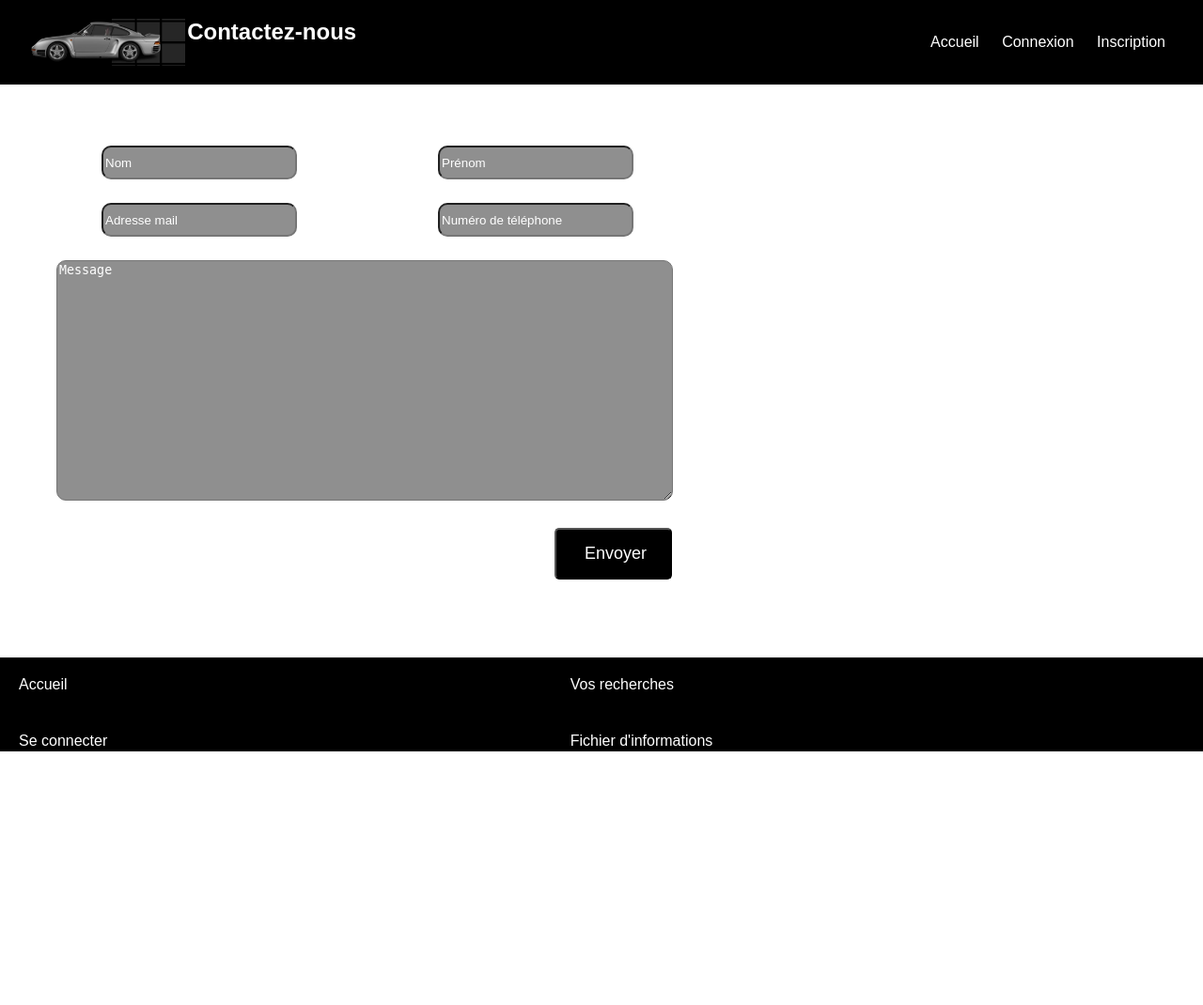
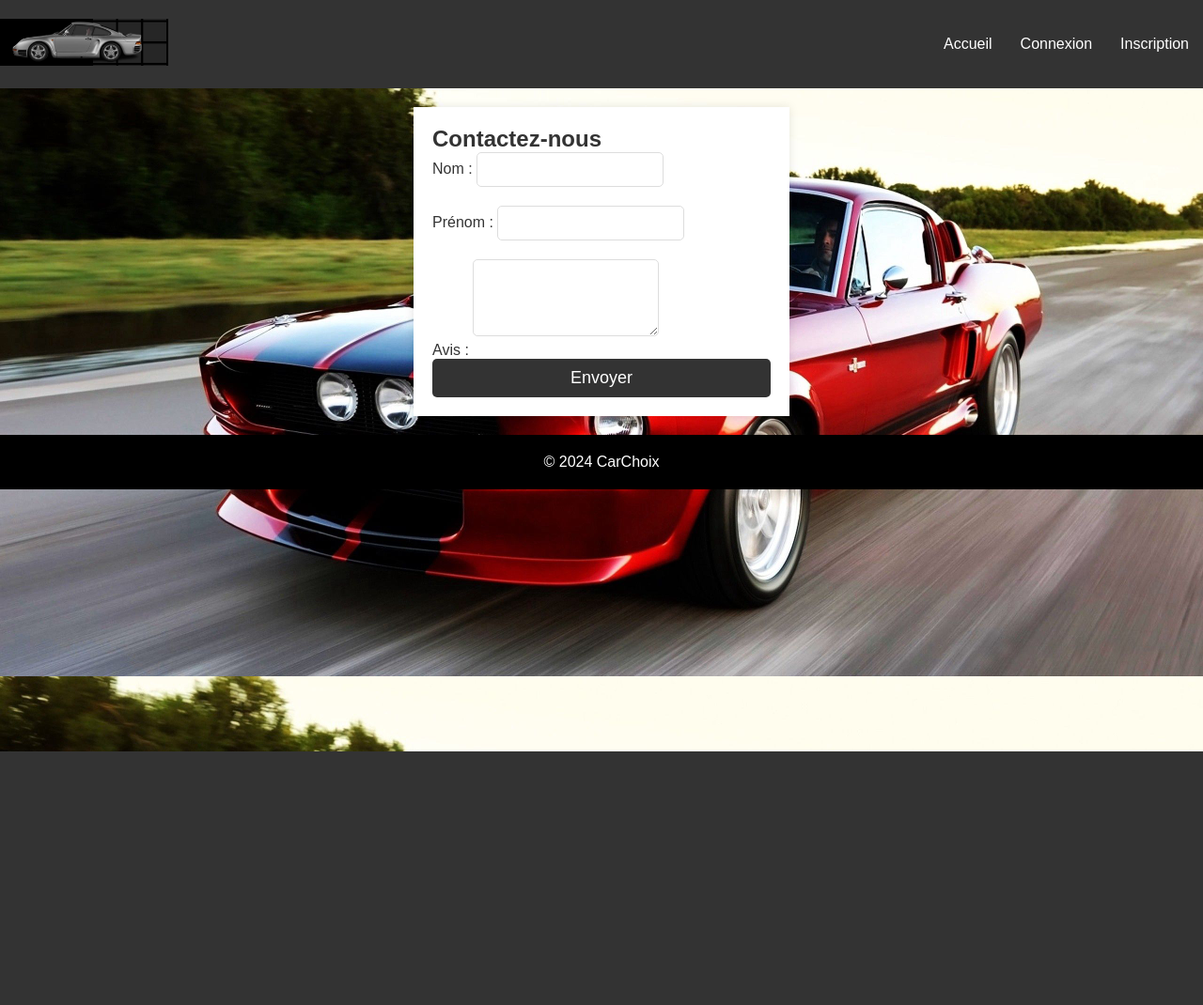
Before and after one commit to JB0000ANAS/gestion_de_projet, a PHP site: page /contact.php in a window 1280 px wide. Shown: the whole page at 94% size. After the commit the page ends 800 px from the top, so only its background shows below. Run offline with PHP 8.4, Linux system fonts and the light colour scheme; the visitor is signed in with stand-in values (Sample User, id 1); tables that the repository leaves empty or names only in its code hold one stand-in row (values such as "Sample post").

Commit message:
Update contact.php

```diff
--- a/contact.php
+++ b/contact.php
@@ -1,17 +1,150 @@
+<?php
+session_start();
+
+if (!isset($_SESSION['user_id'])) {
+    header("Location: login.php");
+    exit;
+}
+
+try {
+    $pdo = new PDO("mysql:host=localhost;dbname=voiture", "root", "");
+    $pdo->setAttribute(PDO::ATTR_ERRMODE, PDO::ERRMODE_EXCEPTION);
+} catch(PDOException $e) {
+    echo 'Erreur lors de la connexion à la base de données : ' . $e->getMessage();
+    exit();
+}
+
+$user_id = $_SESSION['user_id'];
+
+$stmt = $pdo->prepare("SELECT * FROM utilisateur WHERE ID = :id");
+$stmt->bindParam(':id', $user_id);
+$stmt->execute();
+$user = $stmt->fetch(PDO::FETCH_ASSOC);
+
+if ($_SERVER['REQUEST_METHOD'] == 'POST') {
+    $nom = $_POST['nom'];
+    $prenom = $_POST['prenom'];
+    $avis = $_POST['demande']; // Assurez-vous que le nom du champ de texte dans le formulaire correspond à 'demande'
+
+    // Modification ici : vérifiez si l'utilisateur a déjà laissé un avis
+    if ($nom == $user['nom'] && $prenom == $user['prenom']) {
+        if (empty($user['avis'])) { // Vérifiez si 'avis' est vide pour cet utilisateur
+            try {
+                $stmt = $pdo->prepare("UPDATE utilisateur SET avis = :avis WHERE ID = :id");
+                $stmt->bindParam(':avis', $avis);
+                $stmt->bindParam(':id', $user_id);
+                $stmt->execute();
+
+                echo "<div class='success-message'>Votre avis a été enregistré avec succès.</div>";
+            } catch(PDOException $e) {
+                echo '<div class="error-message">Erreur lors de l\'enregistrement de l\'avis : ' . $e->getMessage() . '</div>';
+            }
+        } else {
+            // Si l'utilisateur a déjà un avis, vous pouvez choisir d'afficher un message différent ou de mettre à jour l'avis existant.
+            echo "<div class='error-message'>Vous avez déjà laissé un avis.</div>";
+        }
+    } else {
+        echo '<div class="error-message">Les informations fournies ne correspondent pas à celles de votre profil.</div>';
+    }
+}
+?>
+
 <!DOCTYPE html>
 <html lang="fr">
 <head>
     <meta charset="UTF-8">
     <meta name="viewport" content="width=device-width, initial-scale=1.0">
     <title>Contactez-nous - CarChoix</title>
-    <link rel="stylesheet" href="style_contact.css">
+    <link rel="stylesheet" href="style.css">
+    <style>
+       /* Réinitialisation des styles par défaut */
+* {
+    margin: 0;
+    padding: 0;
+    box-sizing: border-box;
+}
+
+body {
+    font-family: Arial, sans-serif;
+    background-color: #f4f4f4;
+    color: #333;
+}
+
+header {
+    background-color: #333;
+    color: #fff;
+    padding: 20px 0;
+    text-align: center;
+}
+
+nav ul {
+    list-style-type: none;
+    padding: 0;
+    display: flex;
+    justify-content: center;
+}
+
+nav ul li {
+    margin: 0 15px;
+}
+
+nav ul li a {
+    color: #fff;
+    text-decoration: none;
+}
+
+main {
+    max-width: 400px; /* Largeur réduite pour le formulaire */
+    margin: 20px auto; /* Ajustement de la marge pour centrer et réduire l'espace au-dessus */
+    padding: 20px;
+    background-color: #fff;
+    box-shadow: 0 0 10px rgba(0, 0, 0, 0.1);
+}
+
+form {
+    display: flex;
+    flex-direction: column;
+}
+
+label {
+    margin-bottom: 5px;
+}
+
+input[type="text"], input[type="password"], textarea {
+    padding: 10px;
+    margin-bottom: 20px;
+    border: 1px solid #ddd;
+    border-radius: 5px;
+}
+
+input[type="submit"], .button {
+    padding: 10px 20px;
+    background-color: #333;
+    color: #fff;
+    border: none;
+    border-radius: 5px;
+    cursor: pointer;
+}
+
+input[type="submit"]:hover, .button:hover {
+    background-color: #444;
+}
+
+.error-message, .success-message {
+    color: #D8000C; /* Rouge pour l'erreur, changez si nécessaire */
+    background-color: #FFD2D2; /* Fond pour l'erreur, ajustez pour le succès si désiré */
+    padding: 10px;
+    margin-bottom: 20px;
+    border-radius: 5px;
+    font-size: 14px; /* Taille de la police ajustée */
+    text-align: center;
+}
+    </style>
 </head>
 <body>
     <header>
         <div class="logo">
             <img src="logo.png" alt="Logo CarChoix">
-            <h2>Contactez-nous</h2>
-
         </div>
         <nav>
             <ul>
@@ -23,45 +156,26 @@
     </header>
     <main>
         <section class="contact-form">
-            <form action="contact_process.php" method="post">
-                <div class="form">
-                    <div class="line1">
+            <h2>Contactez-nous</h2>
+            <form method="post">
                 <div class="form-group">
-                            <input type="text" id="nom" name="nom" placeholder="Nom" required>
+                    <label for="nom">Nom :</label>
+                    <input type="text" id="nom" name="nom" required>
                 </div>
                 <div class="form-group">
-                            <input type="text" id="prenom" name="prenom" placeholder="Prénom" required>
-                        </div>
-                    </div>
-                    <div class="line2">
-                        <div class="form-group">
-                            <input type="text" id="adresse" name="adresse" placeholder="Adresse mail" required>
+                    <label for="prenom">Prénom :</label>
+                    <input type="text" id="prenom" name="prenom" required>
                 </div>
                 <div class="form-group">
-                            <input type="text" id="tel" name="tel" placeholder="Numéro de téléphone" required>
-                        </div>
-                    </div>
-                    <div class="form-group">
-                        <textarea id="demande" name="demande" rows="4" placeholder="Message" required></textarea>
+                    <label for="demande">Avis :</label>
+                    <textarea id="demande" name="demande" rows="4" required></textarea>
                 </div>
                 <button type="submit" class="button">Envoyer</button>
-                </div>
             </form>
         </section>
     </main>
     <footer>
-        <ul>
-            <li><a href="#">Accueil</a></li>
-            <li><a href="#">Se connecter</a></li>
-            <li><a href="#">S'inscrire</a></li>
-            <li><a href="#">Qui sommes-nous?</a></li>
-        </ul>
-        <ul>
-            <li><a href="#">Vos recherches</a></li>
-            <li><a href="#">Fichier d'informations</a></li>
-            <li><a href="#">Comparez</a></li>
-            <li><a href="#">Nos engagements</a></li>
-        </ul>
+        <p>&copy; 2024 CarChoix</p>
     </footer>
 </body>
 </html>
```
Lines whose indentation alone changed are shown as unchanged.
